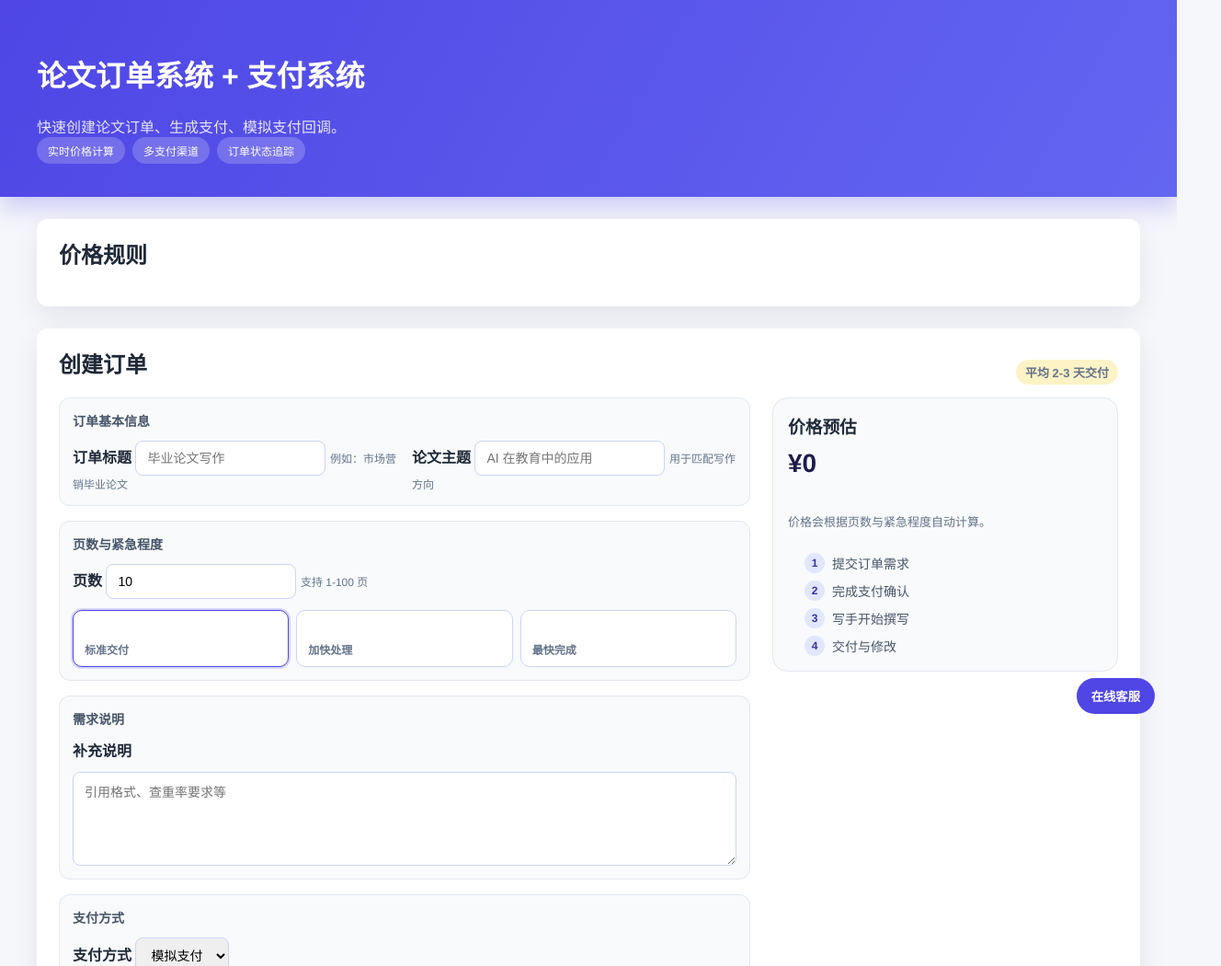
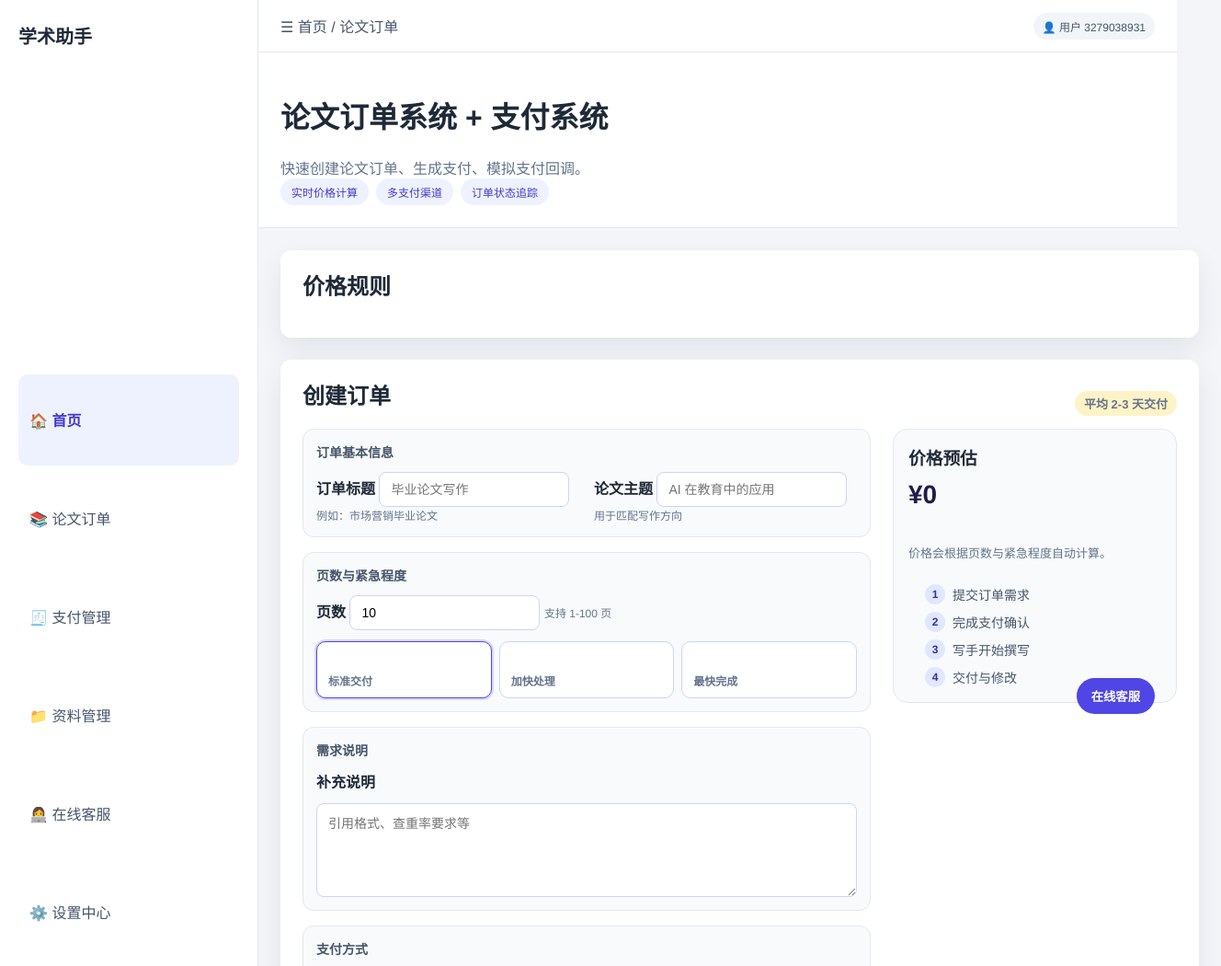
Before and after one commit to chuangt42-svg/-, a plain HTML site: page frontend/index.html in a window 1280 px wide. Shown: the top 1050 px of the page at 92% size, 1328 px wide, since content can reach past the window. Drawn offline with Linux system fonts and the light colour scheme; no server answers.

Commit message:
Add sidebar and topbar layout

```diff
--- a/frontend/index.html
+++ b/frontend/index.html
@@ -8,21 +8,93 @@
       body {
         font-family: "Helvetica Neue", Arial, sans-serif;
         margin: 0;
-        background: #f6f7fb;
+        background: #f3f5f9;
         color: #1f2937;
       }
+      .app-shell {
+        display: flex;
+        min-height: 100vh;
+      }
+      .sidebar {
+        width: 240px;
+        background: white;
+        border-right: 1px solid #e2e8f0;
+        padding: 24px 20px;
+        display: grid;
+        gap: 24px;
+      }
+      .brand {
+        font-size: 20px;
+        font-weight: 700;
+      }
+      .nav {
+        list-style: none;
+        margin: 0;
+        padding: 0;
+        display: grid;
+        gap: 8px;
+      }
+      .nav li {
+        display: flex;
+        align-items: center;
+        gap: 12px;
+        padding: 10px 12px;
+        border-radius: 10px;
+        color: #475569;
+        cursor: pointer;
+      }
+      .nav li.active {
+        background: #eef2ff;
+        color: #4338ca;
+        font-weight: 600;
+      }
+      .sidebar-footer {
+        font-size: 12px;
+        color: #94a3b8;
+      }
+      .main-panel {
+        flex: 1;
+        display: grid;
+        grid-template-rows: auto auto 1fr;
+      }
+      .topbar {
+        height: 56px;
+        background: white;
+        border-bottom: 1px solid #e2e8f0;
+        padding: 0 24px;
+        display: flex;
+        align-items: center;
+        justify-content: space-between;
+      }
+      .topbar-left {
+        display: flex;
+        align-items: center;
+        gap: 12px;
+        color: #475569;
+      }
+      .user-chip {
+        display: inline-flex;
+        align-items: center;
+        gap: 8px;
+        background: #f1f5f9;
+        padding: 6px 10px;
+        border-radius: 999px;
+        font-size: 12px;
+        color: #475569;
+      }
       header {
-        background: linear-gradient(120deg, #4f46e5, #6366f1);
-        color: white;
-        padding: 36px 40px;
-        box-shadow: 0 12px 24px rgba(79, 70, 229, 0.25);
+        background: white;
+        color: #1f2937;
+        padding: 24px;
+        border-bottom: 1px solid #e2e8f0;
       }
       main {
-        padding: 24px 40px 60px;
+        padding: 24px;
         display: grid;
         gap: 24px;
         max-width: 1200px;
         margin: 0 auto;
+        width: 100%;
       }
       h2 {
         margin-top: 0;
@@ -165,7 +237,7 @@
       }
       .hero p {
         margin: 8px 0 0;
-        color: rgba(255, 255, 255, 0.85);
+        color: #64748b;
       }
       .hero .meta {
         display: inline-flex;
@@ -173,10 +245,11 @@
         flex-wrap: wrap;
       }
       .hero .meta span {
-        background: rgba(255, 255, 255, 0.2);
+        background: #eef2ff;
         padding: 6px 12px;
         border-radius: 999px;
         font-size: 12px;
+        color: #4338ca;
       }
       .summary-cards {
         display: grid;
@@ -428,6 +501,24 @@
     </style>
   </head>
   <body>
+    <div class="app-shell">
+      <aside class="sidebar">
+        <div class="brand">学术助手</div>
+        <ul class="nav">
+          <li class="active">🏠 首页</li>
+          <li>📚 论文订单</li>
+          <li>🧾 支付管理</li>
+          <li>📁 资料管理</li>
+          <li>👩‍💻 在线客服</li>
+          <li>⚙️ 设置中心</li>
+        </ul>
+        <div class="sidebar-footer">© 内部使用，请勿外传</div>
+      </aside>
+      <div class="main-panel">
+        <div class="topbar">
+          <div class="topbar-left">☰ 首页 / 论文订单</div>
+          <div class="user-chip">👤 用户 3279038931</div>
+        </div>
         <header>
           <div class="hero">
             <div>
@@ -564,6 +655,8 @@
         </p>
       </section>
         </main>
+      </div>
+    </div>
 
     <div class="support-widget">
       <div class="support-panel" id="support-panel">
```
Lines whose indentation alone changed are shown as unchanged.
